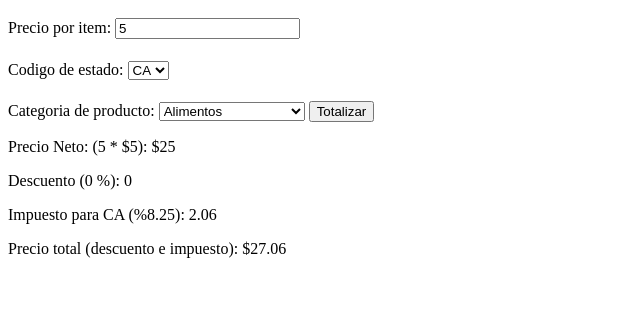
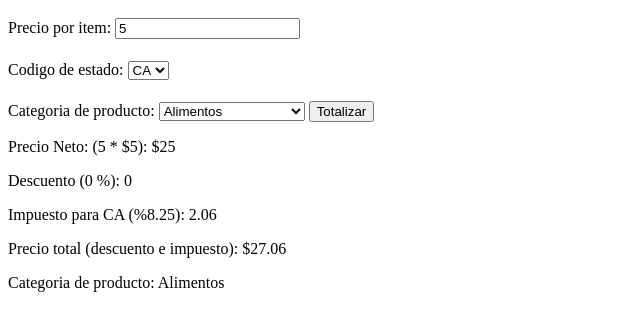
Before and after one commit to Carlitavg/EjercicioDeClase1_IngSoft, a website built with Parcel: page index.html in a window 1280 px wide. Both pictures are taken after typing "5", "5" into the empty fields and a click on the input "Totalizar". Shown: the part 104-434 px from the top of the page, without its empty margins (0-640 px from the left). Built offline with nearby package versions, Linux system fonts and the light colour scheme.

Commit message:
feat: Muestra la categoria de producto seleccionada

```diff
--- a/index.html
+++ b/index.html
@@ -22,7 +22,7 @@
       </select>
       <h1></h1>
       <label for="categorias_productos">Categoria de producto:</label>
-      <select id="categorias_productos" name="categoria_producto">
+      <select id="categorias_productos" name="categorias_productos">
         <option value="categoria1">Alimentos</option>
         <option value="categoria2">Bebidas alcohólicas</option>
         <option value="categoria3">Material de escritorio</option>
--- a/src/presenter.js
+++ b/src/presenter.js
@@ -7,6 +7,7 @@ const precio_items = document.querySelector("#precio_item");
 const form = document.querySelector("#totalizador_form");
 const div = document.querySelector("#mostrar");
 const codigo_estados = document.querySelector("#cod_estados");
+const categoria_productos = document.querySelector("#categorias_productos");
 
 form.addEventListener("submit", (event) => {
   event.preventDefault();
@@ -28,6 +29,7 @@ form.addEventListener("submit", (event) => {
   const total_impuesto = totalizar_con_impuesto(total_descuento, valor_impuesto);
 
   const precio_total = totalizar_con_descuento_impuesto(total_descuento, valor_impuesto);
+  const categoria = categoria_productos.options[categoria_productos.selectedIndex].text;
 
   // div.innerHTML = "<p>" + "cantidad: " + cantidad + "</p>" +
   //                 "<p>" + "precio: " + precio + "</p>" +
@@ -35,5 +37,6 @@ form.addEventListener("submit", (event) => {
   div.innerHTML = "<p>"+ "Precio Neto: ("+ cantidad  + " * $" + precio + "): $"+ precio_neto+ "</p>" +
                   "<p>" + "Descuento (" + porcentaje_descuento + " %): " + valor_descuento +"</p>" +
                   "<p>" + "Impuesto para " + estado + " (%"+ tasa + "): " + valor_impuesto + "</p>" +
-                  "<p>" + "Precio total (descuento e impuesto): $"+ precio_total;
+                  "<p>" + "Precio total (descuento e impuesto): $"+ precio_total + "</p>" +
+                  "<p>" + "Categoria de producto: "+ categoria + "</p>";
   });
```
